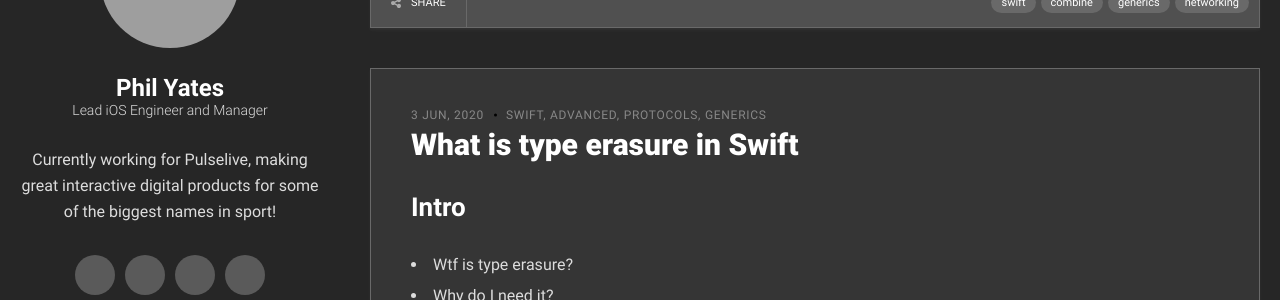
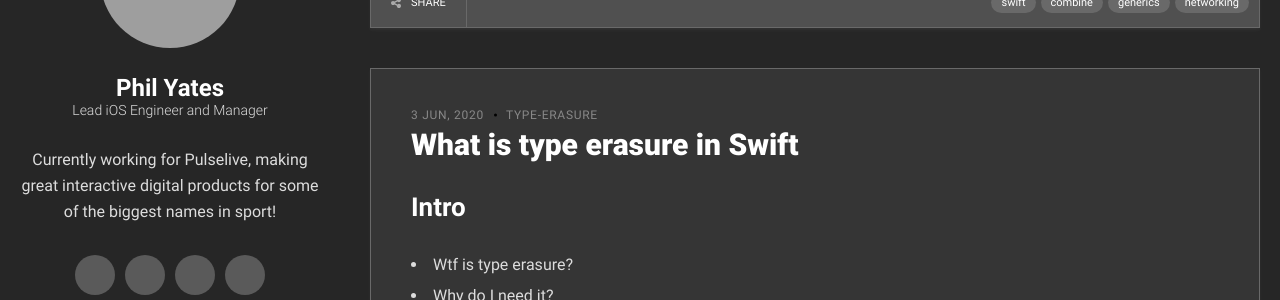
Before and after one commit to pyartez/pyartez.github.io, a Jekyll site: the page built from index.html, in a window 1280 px wide and 900 px high, scrolled down 8364 px. Shown: the part 152-452 px from the top of the window. Built offline with Jekyll 4.4.1, drawn with Linux system fonts in a browser that asks for light colours; the list of posts is cut into pages by our own code; comment, search, counter and statistics services are not loaded; some of the changed text lies outside the part shown; grey boxes are pictures that could not be loaded.

Commit message:
SEO fixes

```diff
--- a/Gemfile
+++ b/Gemfile
@@ -18,5 +18,6 @@
 # If you have any plugins, put them here!
 group :jekyll_plugins do
     gem "jekyll-paginate", "~> 1.1.0"
+    gem "jekyll-sitemap"
     # gem 'wdm', '>= 0.1.0'
 end
--- a/_config.yml
+++ b/_config.yml
@@ -60,7 +60,7 @@
 baseurl: ""
 
 # Includes
-include: ["_pages"]
+# include: ["_pages"]
 
 # Outputting
 permalink: /:categories/:title.html
@@ -78,3 +78,6 @@
 sass:
   sass_dir: assets/partials
   style: compressed
+
+plugins:
+  - jekyll-sitemap
--- a/_includes/head.html
+++ b/_includes/head.html
@@ -8,7 +8,6 @@
     <meta name="twitter:title" content="{% if page.title %}{{ page.title | escape }} |{% endif %} {{ site.name | escape }} {% if site.job_title %}&mdash; {{site.job_title | escape }} {% endif %}" />
 
     <meta name="description" content="{% if page.description %}{{ page.description | strip_html | strip_newlines | truncate: 160 }}{% else %}{{ site.description }}{% endif %}">
-    <meta name="description" property="og:description" content="{% if page.description %}{{ page.description | strip_html | strip_newlines | truncate: 160 }}{% else %}{{ site.description }}{% endif %}" />
     <meta name="twitter:description" content="{% if page.description %}{{ page.description | strip_html | strip_newlines | truncate: 160 }}{% else %}{{ site.description }}{% endif %}" />
 
     <meta name="twitter:card" content="summary_large_image" />
--- a/_includes/sidebar.html
+++ b/_includes/sidebar.html
@@ -9,7 +9,7 @@
     <div class="compact-header">
         <a class="avatar" href="{{ site.baseurl | prepend: site.url }}"><img alt="Avatar" src="{% if site.avatar %}{{site.avatar}}{% else %}{{ site.email | to_gravatar:140 }}{% endif %}" /></a>
         <div class="my-info">
-            <strong class="my-name">{{ site.name }}</strong>
+            <h1><strong class="my-name">{{ site.name }}</strong></h1>
             <span class="my-job-title">{{ site.job_title }}</span>
         </div>
     </div>
--- a/_posts/2020-06-03-what-is-type-erasure.md
+++ b/_posts/2020-06-03-what-is-type-erasure.md
@@ -4,10 +4,7 @@
 title:  "What is type erasure in Swift"
 mood: happy
 category:
-- swift
-- advanced
-- protocols
-- generics
+- type-erasure
 tags:
 - swift
 - advanced
--- a/_posts/2020-06-11-simple-json-decoder-in-swift-and-combine.md
+++ b/_posts/2020-06-11-simple-json-decoder-in-swift-and-combine.md
@@ -4,10 +4,7 @@
 title:  "Simple JSON decoder in Swift and Combine"
 mood: happy
 category:
-- swift
-- combine
-- generics
-- networking
+- Codable
 tags:
 - swift
 - combine
```
Also changed, not shown: Gemfile.lock.
